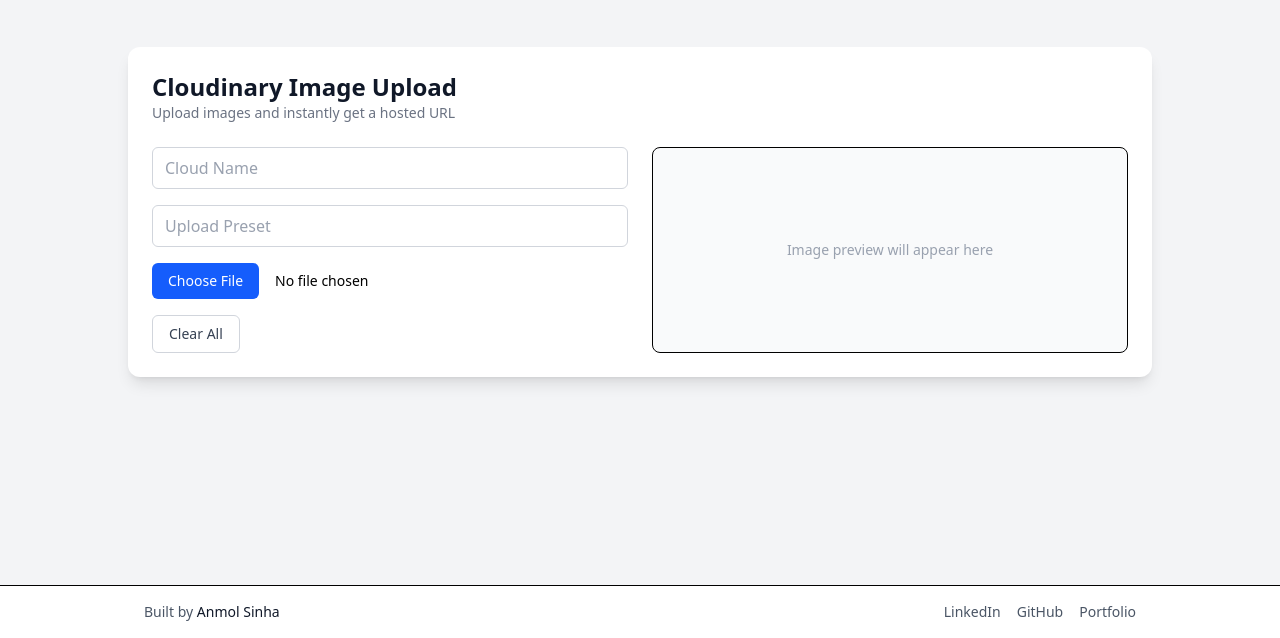
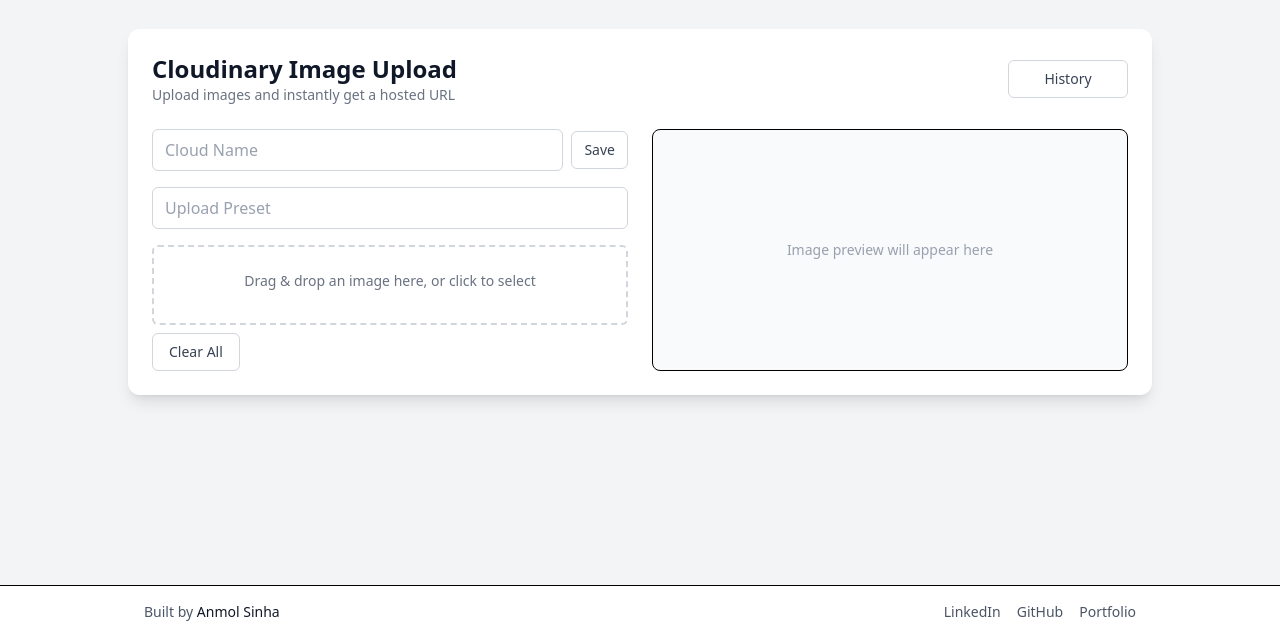
Before and after one commit to Anmol-345/Cloudinary-Uploader, a Next.js app: page / in a window 1280 px wide. Shown: the part 162-800 px from the top of the page. Built offline with nearby package versions, Linux system fonts and the light colour scheme.

Commit message:
Updates Version 2.0

```diff
--- /dev/null
+++ b/app/history/page.js
@@ -0,0 +1,74 @@
+"use client";
+
+import { useEffect, useState } from "react";
+
+export default function History() {
+  const [images, setImages] = useState([]);
+  const [copiedIndex, setCopiedIndex] = useState(null);
+
+  useEffect(() => {
+    const stored = localStorage.getItem("cloudinary_history");
+    if (stored) {
+      setImages(JSON.parse(stored));
+    }
+  }, []);
+
+  const handleCopy = (url, idx) => {
+    navigator.clipboard.writeText(url);
+    setCopiedIndex(idx);
+    setTimeout(() => setCopiedIndex(null), 1500);
+  };
+
+  const clearHistory = () => {
+    localStorage.removeItem("cloudinary_history");
+    setImages([]);
+  };
+
+  return (
+    <main className="min-h-screen bg-gray-100 flex flex-col items-center p-8">
+      <div className="w-full max-w-5xl flex justify-between items-center mb-6">
+        <h1 className="text-2xl font-semibold text-gray-900">Upload History</h1>
+        <button
+          onClick={clearHistory}
+          className="rounded-md border border-gray-300 px-4 py-2 text-sm text-gray-700 hover:bg-gray-100"
+        >
+          Clear History
+        </button>
+      </div>
+      {images.length === 0 ? (
+        <p className="text-gray-500">No images in history.</p>
+      ) : (
+        <div className="grid grid-cols-1 sm:grid-cols-2 md:grid-cols-4 gap-6 w-full max-w-5xl">
+          {images.map((url, idx) => (
+            <div
+              key={url + idx}
+              className="relative group bg-white rounded-lg shadow hover:shadow-lg transition overflow-hidden"
+            >
+              <img
+                src={url}
+                alt={`Uploaded ${idx}`}
+                className="w-full h-48 object-cover"
+              />
+              <button
+                onClick={() => handleCopy(url, idx)}
+                className="absolute top-2 right-2 bg-white bg-opacity-80 rounded-full p-2 opacity-0 group-hover:opacity-100 transition"
+                title="Copy URL"
+              >
+                {copiedIndex === idx ? (
+                  <svg xmlns="http://www.w3.org/2000/svg" fill="none" viewBox="0 0 24 24" strokeWidth={2} stroke="currentColor" className="w-5 h-5 text-green-600">
+                    <path strokeLinecap="round" strokeLinejoin="round" d="M5 13l4 4L19 7" />
+                  </svg>
+                ) : (
+                  <svg xmlns="http://www.w3.org/2000/svg" fill="none" viewBox="0 0 24 24" strokeWidth={2} stroke="currentColor" className="w-5 h-5 text-gray-700">
+                    <rect x="9" y="9" width="13" height="13" rx="2" />
+                    <rect x="3" y="3" width="13" height="13" rx="2" />
+                  </svg>
+                )}
+              </button>
+            </div>
+          ))}
+        </div>
+      )}
+    </main>
+  );
+}
--- a/app/layout.js
+++ b/app/layout.js
@@ -12,8 +12,8 @@
 });
 
 export const metadata = {
-  title: "Create Next App",
-  description: "Generated by create next app",
+  title: "Quikinary - Cloudinary Image Uploader",
+  description: "A simple and fast image uploader for Cloudinary built with Next.js 13 and Tailwind CSS.",
 };
 
 export default function RootLayout({ children }) {
--- a/app/page.js
+++ b/app/page.js
@@ -1,16 +1,48 @@
 "use client";
 
-import { useState } from "react";
+
+import { useState, useRef, useEffect } from "react";
 
 export default function Home() {
   const [cloudName, setCloudName] = useState("");
   const [preset, setPreset] = useState("");
+
+  // Load cloudName and preset from localStorage on mount
+  useEffect(() => {
+    const storedCloud = localStorage.getItem("cloudinary_cloudName");
+    const storedPreset = localStorage.getItem("cloudinary_preset");
+    if (storedCloud) setCloudName(storedCloud);
+    if (storedPreset) setPreset(storedPreset);
+  }, []);
+
+  // Save cloudName and preset to localStorage when they change (auto-save)
+  useEffect(() => {
+    if (cloudName) localStorage.setItem("cloudinary_cloudName", cloudName);
+  }, [cloudName]);
+  useEffect(() => {
+    if (preset) localStorage.setItem("cloudinary_preset", preset);
+  }, [preset]);
+
+  // Manual save config
+  const [configSaved, setConfigSaved] = useState(false);
+  const saveConfig = () => {
+    localStorage.setItem("cloudinary_cloudName", cloudName);
+    localStorage.setItem("cloudinary_preset", preset);
+    setConfigSaved(true);
+    setTimeout(() => setConfigSaved(false), 1500);
+  };
   const [imageUrl, setImageUrl] = useState("");
   const [loading, setLoading] = useState(false);
   const [copied, setCopied] = useState(false);
 
-  const uploadImage = async (e) => {
-    const file = e.target.files[0];
+  // Accepts either an event (from input) or a File (from drag)
+  const uploadImage = async (eOrFile) => {
+    let file;
+    if (eOrFile?.target?.files) {
+      file = eOrFile.target.files[0];
+    } else if (eOrFile instanceof File) {
+      file = eOrFile;
+    }
     if (!file || !cloudName || !preset) return;
 
     setLoading(true);
@@ -30,12 +62,46 @@
       );
 
       const data = await res.json();
-      setImageUrl(data.secure_url || "");
+      const url = data.secure_url || "";
+      setImageUrl(url);
+      // Save to localStorage history
+      if (url) {
+        try {
+          const prev = JSON.parse(localStorage.getItem("cloudinary_history")) || [];
+          if (!prev.includes(url)) {
+            localStorage.setItem("cloudinary_history", JSON.stringify([url, ...prev].slice(0, 16)));
+          }
+        } catch {}
+      }
     } catch (err) {
       console.error(err);
       setImageUrl("");
     } finally {
       setLoading(false);
+    }
+  };
+
+  // Drag and drop state
+  const [dragActive, setDragActive] = useState(false);
+  const dropRef = useRef(null);
+  const fileInputRef = useRef(null);
+
+  const handleDragOver = (e) => {
+    e.preventDefault();
+    e.stopPropagation();
+    setDragActive(true);
+  };
+  const handleDragLeave = (e) => {
+    e.preventDefault();
+    e.stopPropagation();
+    setDragActive(false);
+  };
+  const handleDrop = (e) => {
+    e.preventDefault();
+    e.stopPropagation();
+    setDragActive(false);
+    if (e.dataTransfer.files && e.dataTransfer.files[0]) {
+      uploadImage(e.dataTransfer.files[0]);
     }
   };
 
@@ -46,11 +112,12 @@
   };
 
   const clearAll = () => {
-    setCloudName("");
-    setPreset("");
     setImageUrl("");
     setCopied(false);
     setLoading(false);
+    if (fileInputRef.current) {
+      fileInputRef.current.value = "";
+    }
   };
 
   return (
@@ -59,7 +126,8 @@
       <div className="flex-1 flex items-center justify-center p-6">
         <div className="w-full max-w-5xl bg-white rounded-xl shadow-lg p-6">
           {/* Header */}
-          <div className="mb-6">
+          <div className="mb-6 flex flex-col md:flex-row md:items-center md:justify-between gap-2">
+            <div>
               <h1 className="text-2xl font-semibold text-gray-900">
                 Cloudinary Image Upload
               </h1>
@@ -67,11 +135,21 @@
                 Upload images and instantly get a hosted URL
               </p>
             </div>
+            <a
+              href="/history"
+              className="rounded-md border border-gray-300 px-4 py-2 text-sm text-gray-700 hover:bg-gray-100 transition w-full md:w-auto text-center"
+              style={{ minWidth: "120px" }}
+            >
+              History
+            </a>
+          </div>
 
           {/* Main Grid */}
           <div className="grid grid-cols-1 md:grid-cols-2 gap-6">
             {/* LEFT */}
             <div className="space-y-4">
+
+              <div className="flex gap-2 items-center">
                 <input
                   type="text"
                   placeholder="Cloud Name"
@@ -81,6 +159,17 @@
                              text-black placeholder:text-gray-400
                              focus:ring-2 focus:ring-blue-500"
                 />
+                <button
+                  onClick={saveConfig}
+                  className="rounded-md border border-gray-300 px-3 py-2 text-sm text-gray-700 hover:bg-gray-100 transition"
+                  title="Save Cloud Name and Preset"
+                >
+                  Save
+                </button>
+                {configSaved && (
+                  <span className="text-green-600 text-xs ml-2">Saved!</span>
+                )}
+              </div>
 
               <input
                 type="text"
@@ -92,15 +181,27 @@
                            focus:ring-2 focus:ring-blue-500"
               />
 
+
+              {/* Drag and Drop Upload Area */}
+              <div
+                ref={dropRef}
+                onDragOver={handleDragOver}
+                onDragLeave={handleDragLeave}
+                onDrop={handleDrop}
+                className={`w-full border-2 border-dashed rounded-md p-6 mb-2 flex flex-col items-center justify-center transition-colors duration-200 ${dragActive ? 'border-blue-500 bg-blue-50' : 'border-gray-300 bg-white'}`}
+                style={{ cursor: 'pointer' }}
+                onClick={() => fileInputRef.current?.click()}
+              >
+                <span className="text-gray-500 text-sm mb-2">Drag & drop an image here, or click to select</span>
                 <input
+                  ref={fileInputRef}
                   type="file"
                   accept="image/*"
                   onChange={uploadImage}
-                className="block w-full text-sm text-black
-                  file:mr-4 file:rounded-md file:border-0
-                  file:bg-blue-600 file:px-4 file:py-2
-                  file:text-white hover:file:bg-blue-700"
+                  className="hidden"
+                  tabIndex={-1}
                 />
+              </div>
 
               {loading && (
                 <p className="text-sm text-blue-600">Uploading image…</p>
```
Lines whose indentation alone changed are shown as unchanged.
